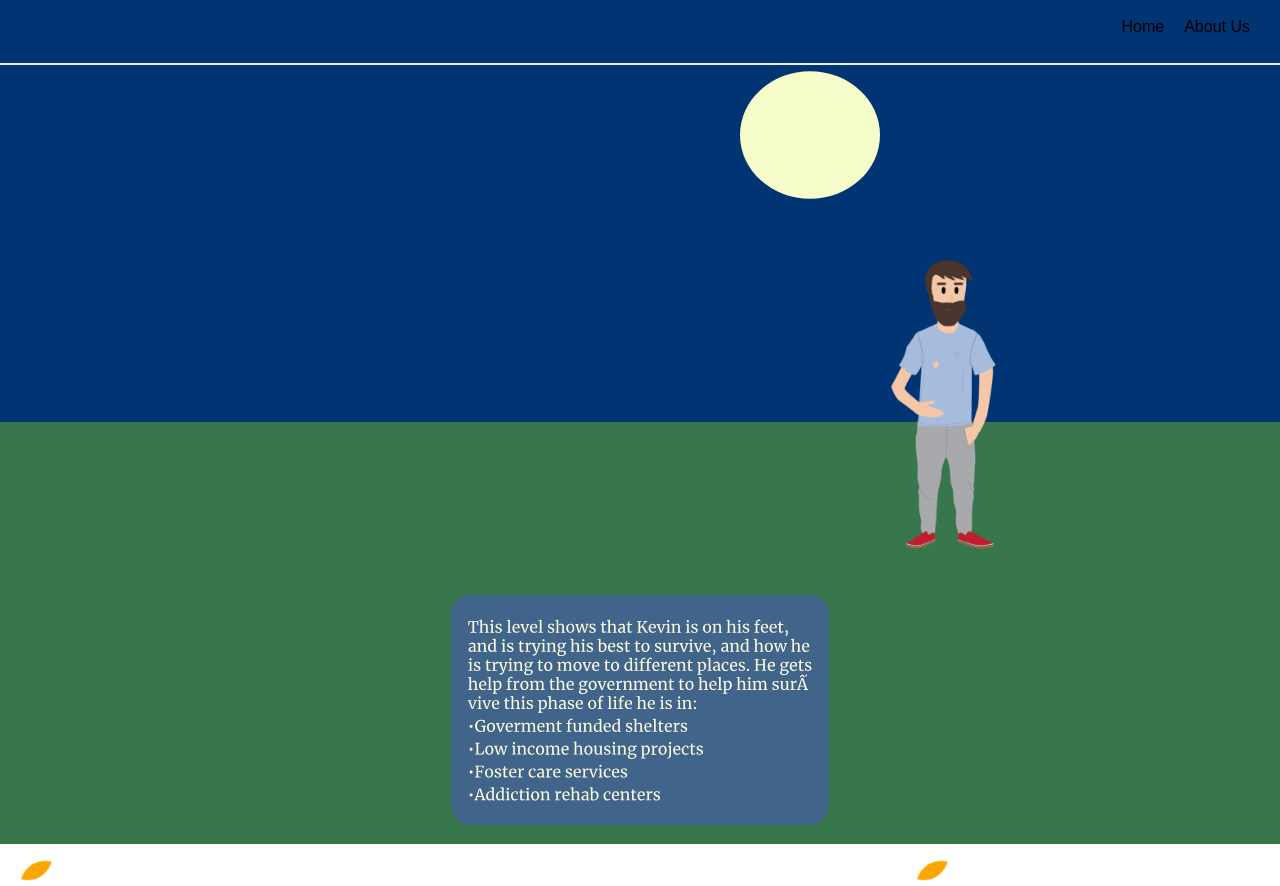
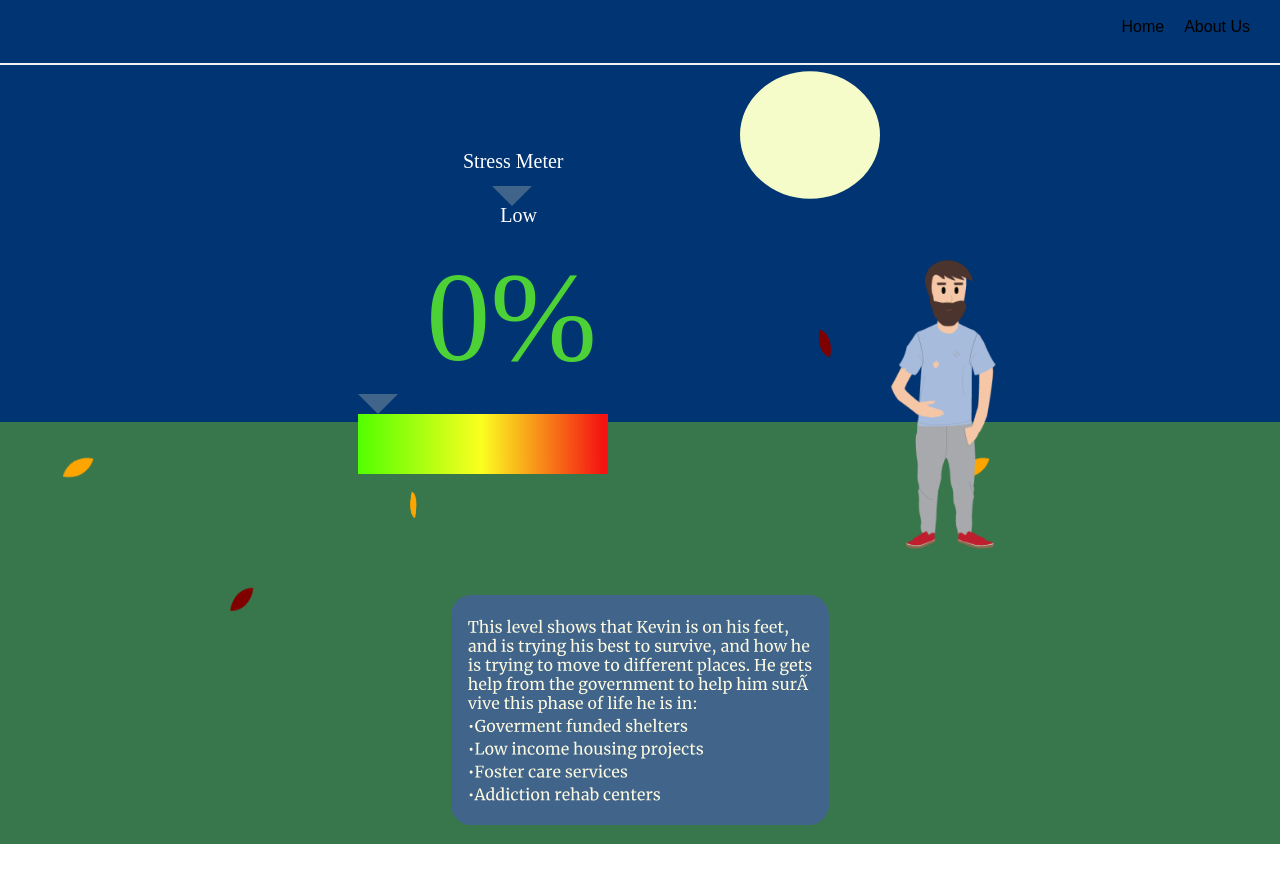
Before and after one commit to DesmandD3/finalApp, a Next.js app: page /results1 in a window 1280 px wide. After the commit the page ends 844 px from the top, so only its background shows below. Built offline with nearby package versions, Linux system fonts and the light colour scheme.

Commit message:
result page with percentage

```diff
--- a/comps/Percentage.js
+++ b/comps/Percentage.js
@@ -2,6 +2,12 @@ import styled from "styled-components";
 import PointerComp from "./Pointer2";
 import PercentageNum from "./PercentageNum";
 import LevelText from "./Percentlevel";
+const DivCont = styled.div`
+position: absolute;
+top: 19%;
+left: 28%;
+`
+
 const Textstress = styled.div`
 position: relative;
 width: auto;
@@ -14,20 +20,20 @@ font-weight: 400;
 font-size: 20px;
 line-height: 19px;
 
-color: #000;
+color: #fff;
 `
 const Pointer1 = styled.div`
 position: relative;
 width: 0;
 height: 0;
-left: 40%;
+left: 75%;
 border-left: 20px solid transparent;
 border-right: 20px solid transparent;
 border-top: 20px solid #41658A;
 `
 const PercentBar = styled.div`
 position: relative;
-width: 90%;
+width: 140%;
 height: 60px;
 background: linear-gradient(269.85deg, #F41212 1.84%, #FBFF20 50.79%, #52FF00 99.73%);
 `;
@@ -35,14 +41,14 @@ background: linear-gradient(269.85deg, #F41212 1.84%, #FBFF20 50.79%, #52FF00 99
 
 export default function PersentageComp(){
     return (
-        <div>
+        <DivCont>
         <Textstress>Stress Meter</Textstress>
         <Pointer1 />
         <LevelText />
         <PercentageNum />
         <PointerComp />
         <PercentBar />
-        </div>
+        </DivCont>
 
     )
 }
--- a/comps/Percentlevel.js
+++ b/comps/Percentlevel.js
@@ -11,7 +11,7 @@ font-weight: 400;
 font-size: 20px;
 line-height: 19px;
 
-color: #000;
+color: #fff;
 `
 export default function LevelText(){
     return (
--- a/pages/results1.js
+++ b/pages/results1.js
@@ -7,6 +7,7 @@ import SmallBackbutton from "../comps/smBack";
 import Navbar from "../comps/nav/navbar";
 import wayButton from "../comps/wayButton";
 import TextResult from "../comps/textresult1";
+import PersentageComp from "../comps/Percentage";
 const FullPage = styled.div`
   @import url("https://fonts.googleapis.com/css2?family=Fira+Sans:wght@300;400&display=swap");
   background: linear-gradient(
@@ -36,7 +37,8 @@ export default function Start() {
         <Moon />
         <Man2 />
         <TextResult/>
-      <wayButton/>
+        <PersentageComp />
+        <wayButton/>
       </FullPage>
     </div>
   );
```
